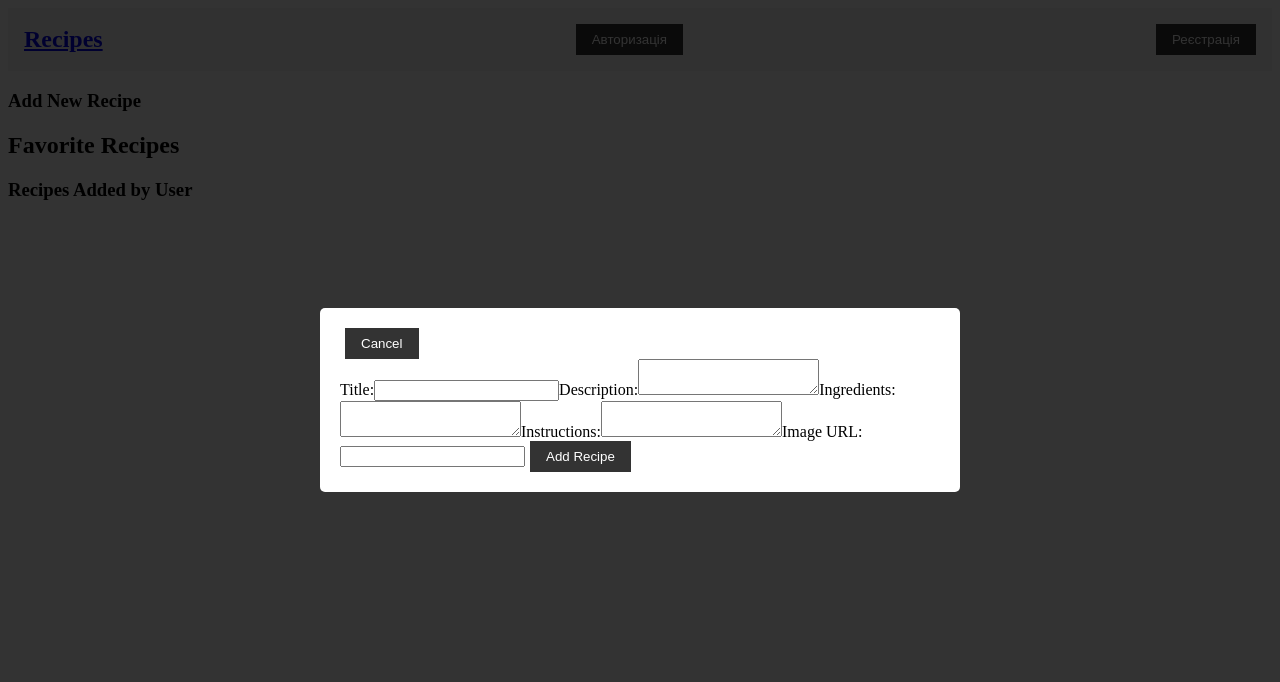
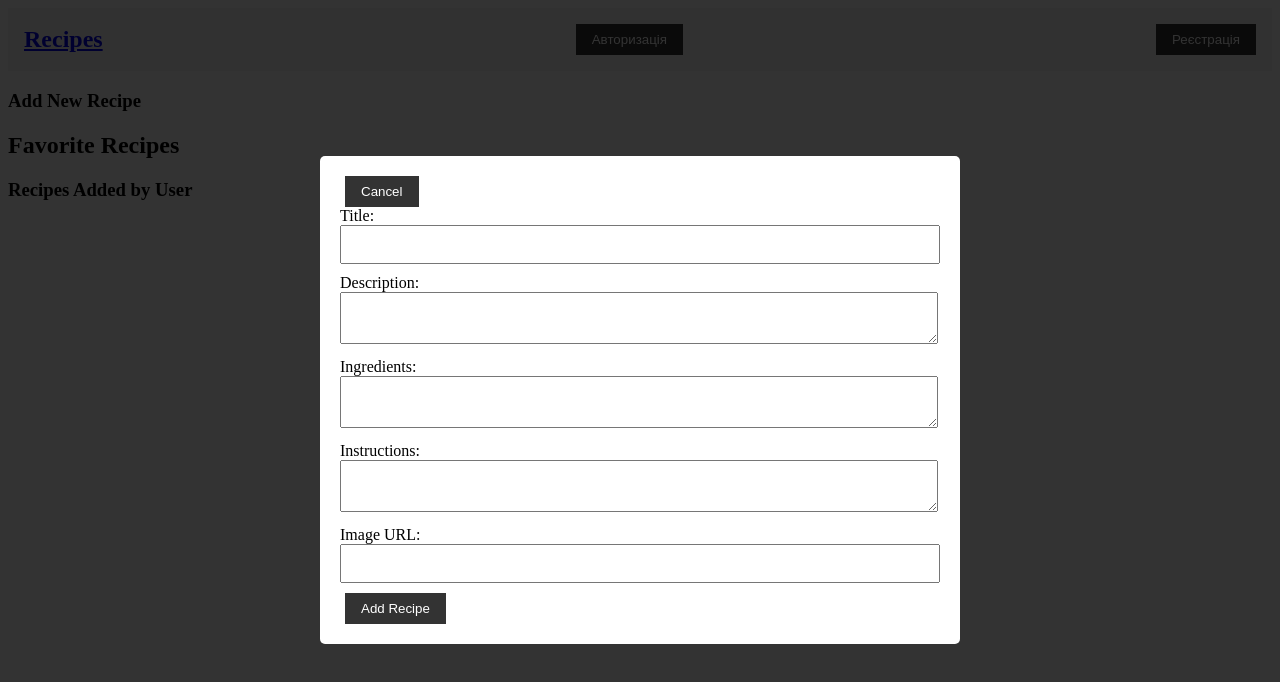
Before and after one commit to kozakevich13/recipe-menagement, a React (Create React App) app: page /favorite-recipes in a window 1280 px wide. Both pictures are taken after a click on the button "Add Recipe". Shown: the top 682 px of the page. Built offline with nearby package versions, Linux system fonts and the light colour scheme.

Commit message:
add style to form input

```diff
--- a/src/components/FavoriteRecipes.tsx
+++ b/src/components/FavoriteRecipes.tsx
@@ -102,6 +102,7 @@ const FavoriteRecipes: React.FC = () => {
                   name="title"
                   value={newRecipe.title}
                   onChange={handleInputChange}
+                  className="form-input"
                 />
               </label>
               <label>
@@ -110,6 +111,7 @@ const FavoriteRecipes: React.FC = () => {
                   name="description"
                   value={newRecipe.description}
                   onChange={handleInputChange}
+                  className="form-input"
                 />
               </label>
               <label>
@@ -118,6 +120,7 @@ const FavoriteRecipes: React.FC = () => {
                   name="ingredients"
                   value={newRecipe.ingredients.join("\n")}
                   onChange={handleInputChange}
+                  className="form-input"
                 />
               </label>
               <label>
@@ -126,6 +129,7 @@ const FavoriteRecipes: React.FC = () => {
                   name="instructions"
                   value={newRecipe.instructions}
                   onChange={handleInputChange}
+                  className="form-input"
                 />
               </label>
               <label>
@@ -135,6 +139,7 @@ const FavoriteRecipes: React.FC = () => {
                   name="image"
                   value={newRecipe.image}
                   onChange={handleInputChange}
+                  className="form-input"
                 />
               </label>
               <button className="btn" type="submit" onClick={handleAddRecipe}>
--- a/src/style/FavoriteRecipes.css
+++ b/src/style/FavoriteRecipes.css
@@ -19,3 +19,9 @@
   background-color: rgba(0, 0, 0, 0.8);
   z-index: 998;
 }
+
+.form-input {
+  width: 96%;
+  padding: 10px;
+  margin-bottom: 10px;
+}
```
